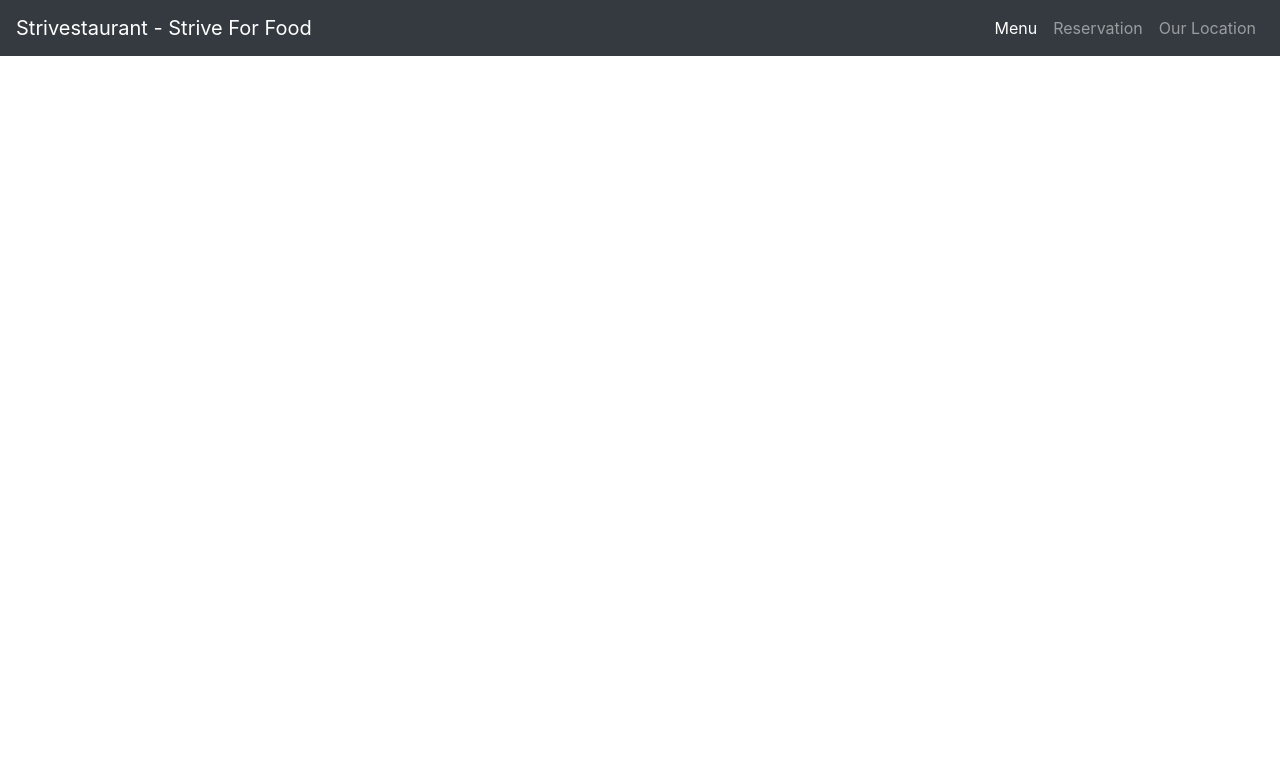
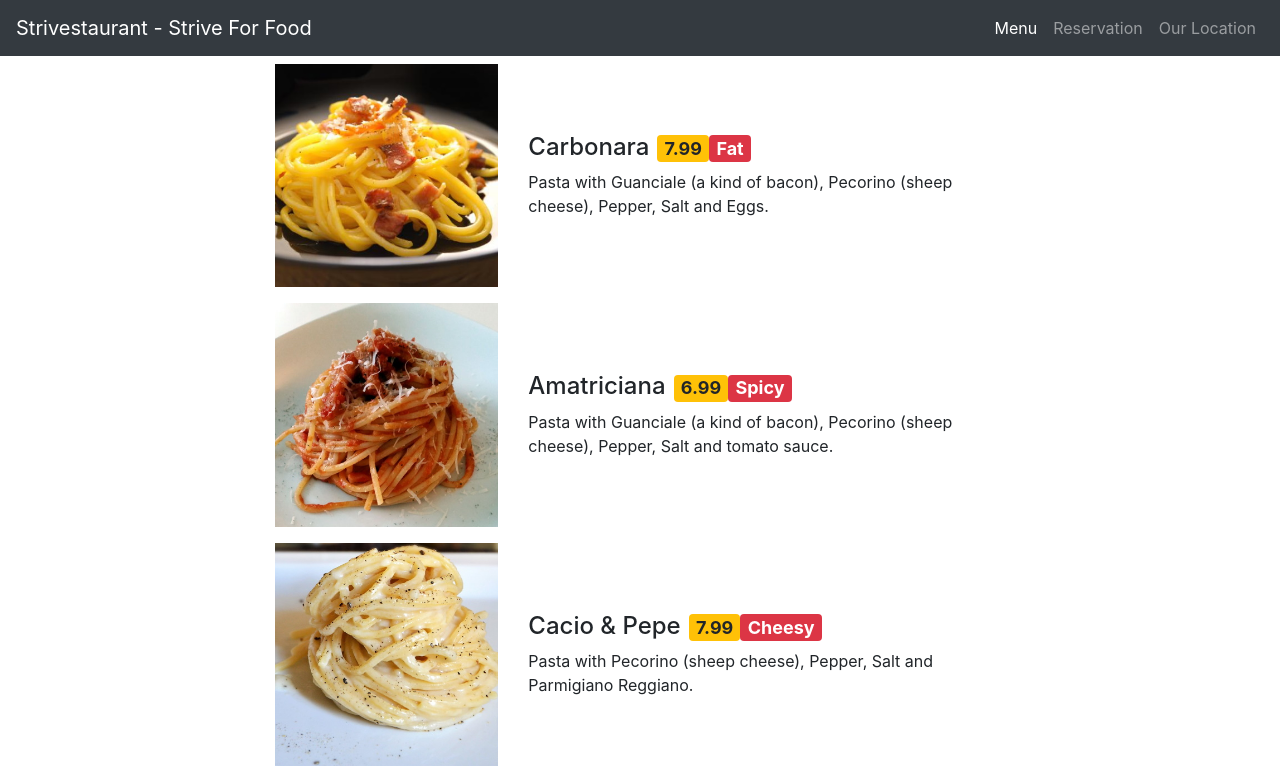
Before and after one commit to youCanCallMeStevie/M4-D7-Strivestaurant-p4, a React (Create React App) app: page /menu in a window 1280 px wide. Shown: the top 780 px of the page. Built offline with nearby package versions, Linux system fonts and the light colour scheme.

Commit message:
Adds Menu and SingleDish components, fixes warning

```diff
--- a/src/App.js
+++ b/src/App.js
@@ -1,13 +1,14 @@
-import React from 'react'
+import React from "react";
 
-import 'bootstrap/dist/css/bootstrap.min.css'
-import './App.css'
+import "bootstrap/dist/css/bootstrap.min.css";
+import "./App.css";
 
-import NavBar from './components/NavBar'
-import Home from './components/Home'
-import { BrowserRouter as Router, Route } from 'react-router-dom'
-import Reservations from './components/Reservations'
-import DishDetails from './components/DishDetails'
+import NavBar from "./components/NavBar";
+import Home from "./components/Home";
+import { BrowserRouter as Router, Route } from "react-router-dom";
+import Reservations from "./components/Reservations";
+import DishDetails from "./components/DishDetails";
+import Menu from "./components/Menu";
 
 class App extends React.Component {
   render() {
@@ -25,12 +26,13 @@ class App extends React.Component {
               props // props are history, location, match
             ) => <Home title="Stefano" {...props} />} // in this way you can pass your own props along with the router ones
           />
+          <Route path="/menu" exact component={Menu} />
           <Route path="/reservation" exact component={Reservations} />
           <Route path="/details/:stefano" component={DishDetails} />
         </Router>
       </>
-    )
+    );
   }
 }
 
-export default App
+export default App;
--- /dev/null
+++ b/src/components/Menu.jsx
@@ -0,0 +1,11 @@
+import React from "react";
+import dishes from "../data/menu.json";
+import SingleDish from "./SingleDish.jsx";
+import { Container } from "react-bootstrap";
+
+const Menu = () => (
+  <Container>
+    {dishes && dishes.map((dish) => <SingleDish dish={dish} key={dish.id} />)}
+  </Container>
+);
+export default Menu;
--- /dev/null
+++ b/src/components/SingleDish.jsx
@@ -0,0 +1,32 @@
+import React from "react";
+import { Row, Col, Image, Badge } from "react-bootstrap";
+import { Link } from "react-router-dom";
+
+const SingleDish = (props) => (
+  <>
+    <Row>
+      <Col md={8} className="ml-auto mr-auto">
+        <Row>
+          <Col md={4}>
+            <Link to={"/details/" + props.dish.id}>
+              <Image
+                src={props.dish.image}
+                className="my-2 w-100 h-auto"
+              />
+            </Link>
+          </Col>
+          <Col md={8} className="mt-auto mb-auto">
+            <h4>
+              {props.dish.name}
+              <Badge variant="warning" className="ml-2">{props.dish.price}</Badge>
+              <Badge variant="danger">{props.dish.label}</Badge>
+            </h4>
+            {props.dish.description}
+          </Col>
+        </Row>
+      </Col>
+    </Row>
+  </>
+)
+
+export default SingleDish;
```
Also changed, not shown: src/components/Home.jsx (+4 -4 lines).
